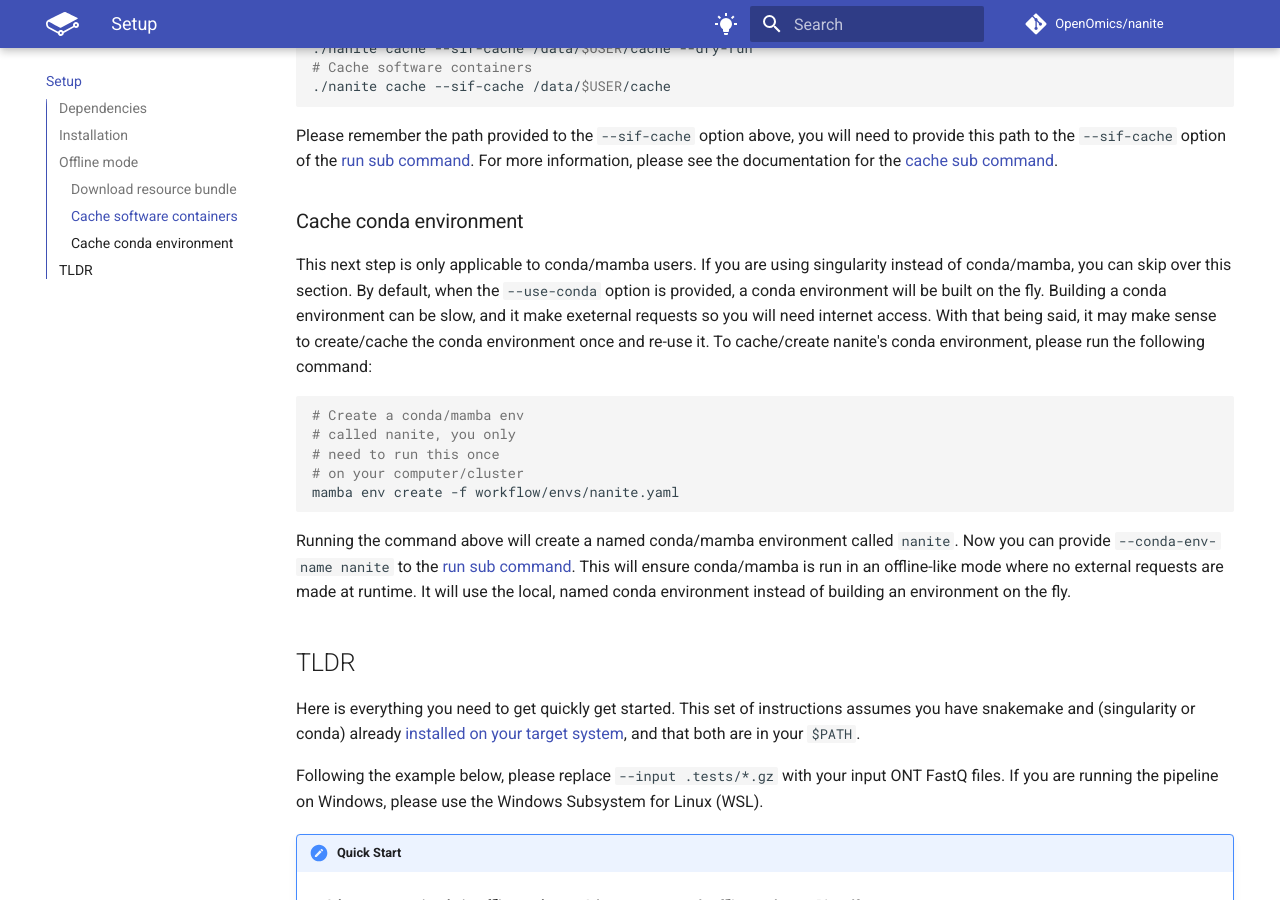
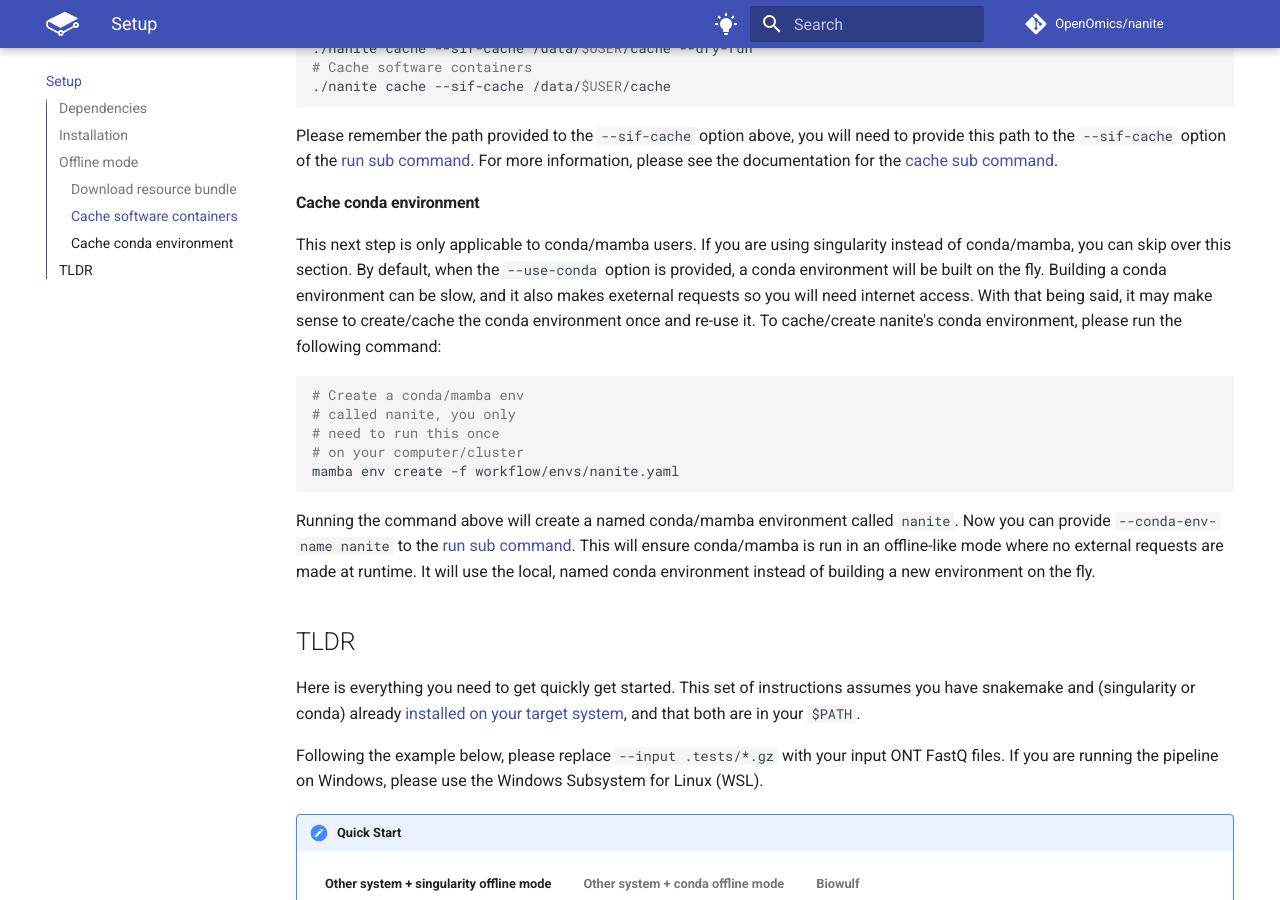
Before and after one commit to OpenOmics/nanite, an MkDocs documentation site: the page built from docs/setup.md, in a window 1280 px wide and 900 px high, scrolled down 1768 px. Built offline with MkDocs 1.6.1 and Material for MkDocs 9.7.7, drawn with Linux system fonts in a browser that asks for light colours; comment, search, counter and statistics services are not loaded; the version menu is left out.

Commit message:
Fixing typos in setup docs

````diff
--- a/docs/setup.md
+++ b/docs/setup.md
@@ -68,10 +68,10 @@ This next step is only applicable for singularity users. If you are using conda/
 
 Please remember the path provided to the `--sif-cache` option above, you will need to provide this path to the `--sif-cache` option of the [run sub command](usage/run.md). For more information, please see the documentation for the [cache sub command](usage/install.md).
 
-### Cache conda environment
+#### Cache conda environment
 
 This next step is only applicable to conda/mamba users. If you are using singularity instead of conda/mamba, you can skip over this section. By default, when the `--use-conda` option is
-provided, a conda environment will be built on the fly. Building a conda environment can be slow, and it make exeternal requests so you will need internet access. With that being said, it may make sense to create/cache the conda environment once and re-use it. To cache/create nanite's conda environment, please run the following command:
+provided, a conda environment will be built on the fly. Building a conda environment can be slow, and it also makes exeternal requests so you will need internet access. With that being said, it may make sense to create/cache the conda environment once and re-use it. To cache/create nanite's conda environment, please run the following command:
 ```bash
 # Create a conda/mamba env
 # called nanite, you only
@@ -80,7 +80,7 @@ provided, a conda environment will be built on the fly. Building a conda environ
 mamba env create -f workflow/envs/nanite.yaml
 ```
 
-Running the command above will create a named conda/mamba environment called `nanite`. Now you can provide `--conda-env-name nanite` to the [run sub command](usage/run.md). This will ensure conda/mamba is run in an offline-like mode where no external requests are made at runtime. It will use the local, named conda environment instead of building an environment on the fly.
+Running the command above will create a named conda/mamba environment called `nanite`. Now you can provide `--conda-env-name nanite` to the [run sub command](usage/run.md). This will ensure conda/mamba is run in an offline-like mode where no external requests are made at runtime. It will use the local, named conda environment instead of building a new environment on the fly.
 
 ## TLDR
 
````
